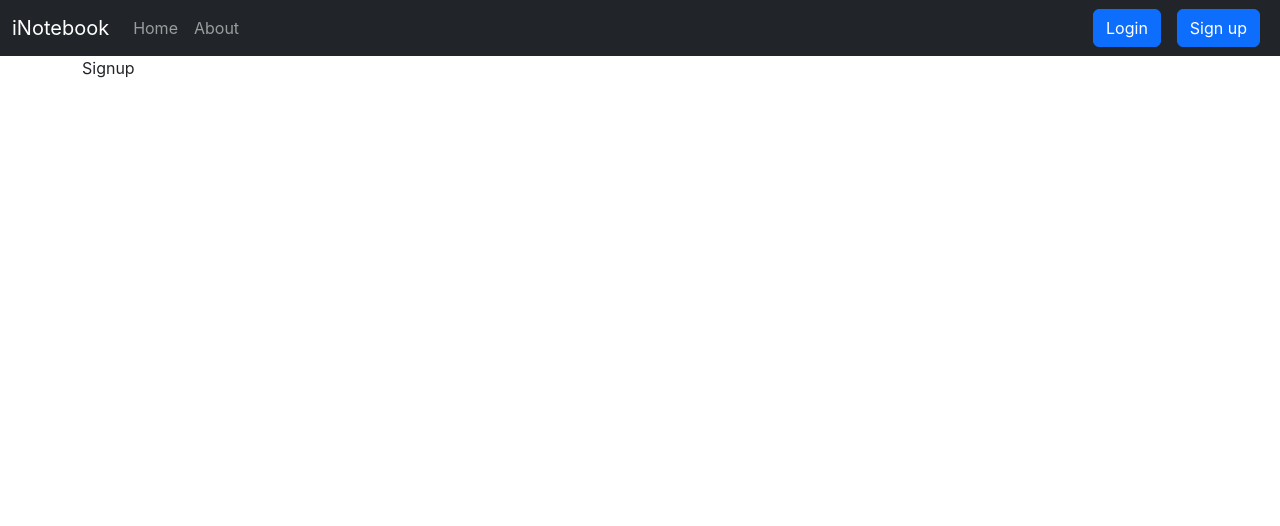
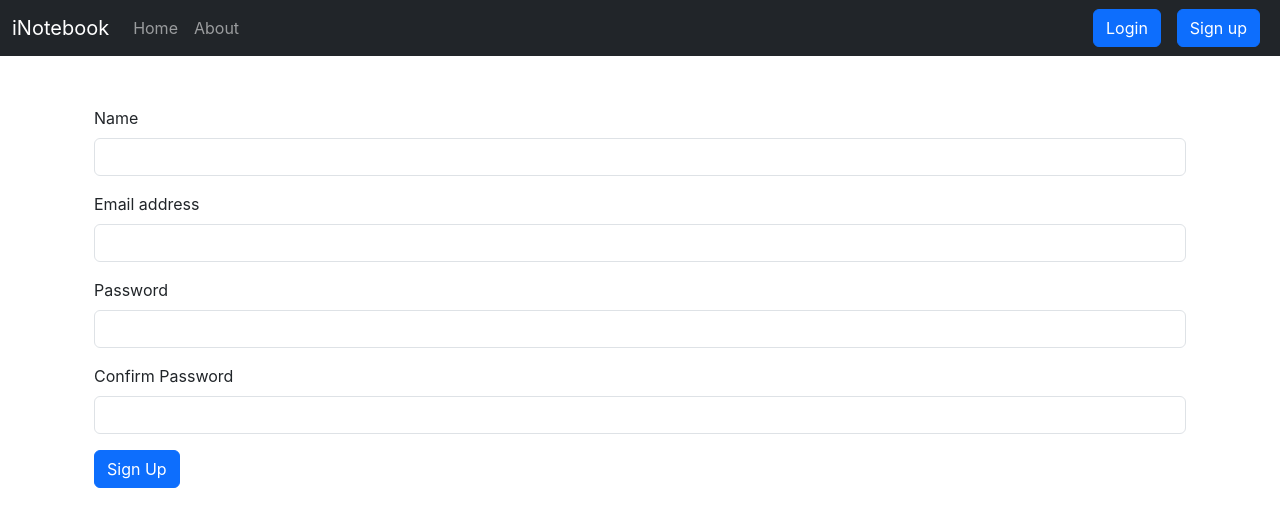
Before and after one commit to dhruvp66572/inotebook, a React (Create React App) app: page /signup in a window 1280 px wide. Shown: the top 526 px of the page. Built offline with nearby package versions, Linux system fonts and the light colour scheme; the HTML template or start-up script is replaced by a standard one.

Commit message:
Inotebook Completed + Alert Not Work

```diff
--- a/src/App.js
+++ b/src/App.js
@@ -6,19 +6,35 @@ import About from "./components/About";
 import NoteState from "./context/notes/NoteState";
 import Signup from "./components/Signup";
 import Login from "./components/Login";
+import React, { useState } from "react";
+import Alert from "./components/Alert";
 
 function App() {
+
+  const [alert, setAlert] = useState(null);
+
+  const showAlert = (msg, type) => {
+    setAlert({
+      msg: msg,
+      type: type,
+    });
+    setTimeout(() => {
+      setAlert(null);
+    }, 1500);
+  };
+
   return (
     <>
       <NoteState>
         <Router>
           <Navbar />
+          <Alert alert={alert}/>
           <div className="container">
             <Routes>
-              <Route exact path="/" Component={Home} />
-              <Route path="/about" Component={About} />
-              <Route path="/login" element={<Login/>} />
-              <Route path="/signup" element={<Signup/>} />
+              <Route exact path="/" element={<Home showAlert={showAlert}/>} />
+              <Route path="/about" element={<About showAlert={showAlert} />} />
+              <Route path="/login" element={<Login showAlert={showAlert}/>} />
+              <Route path="/signup" element={<Signup showAlert={showAlert}/>} />
             </Routes>
           </div>
         </Router>
--- a/src/components/AddNote1.js
+++ b/src/components/AddNote1.js
@@ -1,7 +1,7 @@
 import React, { useContext, useState } from "react";
 import noteContext from "../context/notes/notesContext";
 
-const AddNote1 = () => {
+const AddNote1 = (props) => {
   const context = useContext(noteContext);
   const { addNote } = context;
   // eslint-disable-next-line
@@ -12,6 +12,7 @@ const AddNote1 = () => {
     e.preventDefault();
     addNote(Note.title, Note.description, Note.tag);
     setNote({ title: "", description: "", tag: "DP" });
+    props.showAlert("Added Successfully", "success");
   };
   const handlechange = (e) => {
     setNote({ ...Note, [e.target.name]: e.target.value });
--- a/src/components/Alert.js
+++ b/src/components/Alert.js
@@ -1,9 +1,17 @@
-import React from 'react';
+import React from "react";
 
-export const Alert = () => {
+export default function Alert(props) {
+
+    const capitalize = (word)=>{
+        const lower = word.toLowerCase();
+        return lower.charAt(0).toUpperCase() + lower.slice(1);
+    }
+
   return (
-    <div>
-
+    <div style={{height:"50px"}}>
+    {props.Alert && <div className={`alert alert-${props.Alert.type} alert-dismissible fade show`} role="alert">
+      <strong>{capitalize(props.Alert.type)}</strong> : {props.Alert.msg}
+    </div>}
     </div>
-  )
+  );
 }
--- a/src/components/Home.js
+++ b/src/components/Home.js
@@ -1,9 +1,11 @@
 import React from "react";
 import Notes from "./Notes";
-const Home = () => {
+
+const Home = (props) => {
+  const {showAlert} = props;
   return (
     <div>
-     <Notes/>
+     <Notes showAlert={showAlert}/>
     </div>
   );
 };
--- a/src/components/Login.js
+++ b/src/components/Login.js
@@ -1,7 +1,7 @@
 import React, { useState } from "react";
 import {useNavigate} from 'react-router-dom'
 
-const Login = () => {
+const Login = (props) => {
 
 const [credential, setCredential] = useState({email:"",password:""})
 let history =  useNavigate()
@@ -23,9 +23,10 @@ let history =  useNavigate()
         // Save the auth token and Redirect
         localStorage.setItem('token',json.authtoken)
         history('/')
+        props.showAlert("Logged in Successfully","success")
     }
     else{
-        alert("Invalid Credentials")
+      props.showAlert("Invalid Details","Danger")
     }
   };
 
@@ -48,9 +49,6 @@ let history =  useNavigate()
             value={credential.email}
             onChange={handlechange}
           />
-          <div id="emailHelp" className="form-text">
-            We'll never share your email with anyone else.
-          </div>
         </div>
         <div className="mb-3">
           <label htmlFor="Password" className="form-label">
--- a/src/components/Navbar.js
+++ b/src/components/Navbar.js
@@ -1,7 +1,12 @@
 
-import { Link, useLocation } from "react-router-dom";
+import { Link, useLocation, useNavigate } from "react-router-dom";
 
 const  Navbar = ()=> {
+  let history = useNavigate();
+  const handlelogout =() =>{
+    localStorage.removeItem('token');
+    history('/login')
+  }
   let location = useLocation();
   return (
     <>
@@ -34,14 +39,14 @@ const  Navbar = ()=> {
                 </Link>
               </li>
             </ul>
-            <form className="d-flex" role="search">
+            {!localStorage.getItem('token')?<form className="d-flex" role="search">
               <Link className="btn btn-primary mx-2" role="button"  to='/login'>
                 Login
               </Link>
               <Link  className="btn btn-primary mx-2" role="button" to='/signup'>
                 Sign up
               </Link>
-            </form>
+            </form>: <button onClick={handlelogout} className="btn btn-primary">Logout</button>}
           </div>
         </div>
       </nav>
--- a/src/components/Noteitem.js
+++ b/src/components/Noteitem.js
@@ -16,9 +16,11 @@ const Noteitem = (props) => {
           <p className="card-text">{note.tag}</p>
           <i className="fa-solid fa-trash-can mx-2" onClick={()=>{
             deleteNote(note._id)
+            props.showAlert("Deleted Successfully", "success");
           }}></i>
           <i className="fa-solid fa-pen-to-square mx-2" onClick={()=>{
             updatenote(note)
+
           }}></i>
         </div>
       </div>
--- a/src/components/Signup.js
+++ b/src/components/Signup.js
@@ -1,8 +1,106 @@
-import React from 'react'
+import React, {useState} from 'react'
+import {useNavigate} from 'react-router-dom'
 
-function Signup() {
+function Signup(props) {
+
+  const [credential, setCredential] = useState({name:"",email:"",password:"",cpassword:""})
+let history =  useNavigate()
+    const handleSubmit = async (e) => {
+    e.preventDefault();
+    const {name, email, password} = credential;
+    // API Call
+    const response = await fetch(`http://localhost:5000/api/auth/createuser`, {
+      method: "POST",
+      headers: {
+        "Content-Type": "application/json",
+      },
+      body: JSON.stringify({name,email, password }),
+    });
+
+    const json = await response.json();
+    console.log(json)
+
+    if(json.success){
+        // Save the auth token and Redirect
+        localStorage.setItem('token',json.authtoken)
+        history('/')
+        props.showAlert("Account Created Successfully","success")
+    }
+    else{
+        props.showAlert("Invalid Credentials","Danger")
+    }
+  };
+
+  const handlechange = (e) => {
+    setCredential({...credential,[e.target.name]:e.target.value})
+  };
   return (
-    <div>Signup</div>
+    <div className='container'>
+      <form onSubmit={handleSubmit}>
+        <div className="mb-3">
+          <label htmlFor="name" className="form-label">
+            Name
+          </label>
+          <input
+            type="text"
+            className="form-control"
+            id="name"
+            name="name"
+            // value={''}
+            onChange={handlechange}
+          />
+        </div>
+        <div className="mb-3">
+          <label htmlFor="email" className="form-label">
+            Email address
+          </label>
+          <input
+            type="email"
+            className="form-control"
+            id="email"
+            aria-describedby="emailHelp"
+            name="email"
+            // value={''}
+            onChange={handlechange}
+            required
+
+          />
+        </div>
+        <div className="mb-3">
+          <label htmlFor="Password" className="form-label">
+            Password
+          </label>
+          <input
+            type="password"
+            className="form-control"
+            id="password"
+            name="password"
+            // value={''}
+            onChange={handlechange}
+            required
+            minLength={5}
+          />
+        </div>
+        <div className="mb-3">
+          <label htmlFor="Confirm Password" className="form-label">
+            Confirm Password
+          </label>
+          <input
+            type="password"
+            className="form-control"
+            id="cpassword"
+            name="cpassword"
+            // value={''}
+            onChange={handlechange}
+            required
+            minLength={5}
+          />
+        </div>
+        <button type="submit" className="btn btn-primary">
+          Sign Up
+        </button>
+      </form>
+    </div>
   )
 }
 
--- a/src/context/notes/NoteState.js
+++ b/src/context/notes/NoteState.js
@@ -15,7 +15,7 @@ const NoteState = (props) => {
       headers: {
         "Content-Type": "application/json",
         "auth-token":
-          "eyJhbGciOiJIUzI1NiIsInR5cCI6IkpXVCJ9.eyJ1c2VyIjp7ImlkIjoiNjU3MDg0NzRiYjIyYjMwOTNhZWExMmU1In0sImlhdCI6MTcwMTg3Mjc4Nn0.nVX34W1FYQeIWgI9Xq3nxuj1WzI4a1iPqEouHSAHobM"
+          localStorage.getItem('token ')
       },
     });
 
@@ -31,7 +31,7 @@ const NoteState = (props) => {
       headers: {
         "Content-Type": "application/json",
         "auth-token":
-          "eyJhbGciOiJIUzI1NiIsInR5cCI6IkpXVCJ9.eyJ1c2VyIjp7ImlkIjoiNjU3MDg0NzRiYjIyYjMwOTNhZWExMmU1In0sImlhdCI6MTcwMTg3Mjc4Nn0.nVX34W1FYQeIWgI9Xq3nxuj1WzI4a1iPqEouHSAHobM",
+          localStorage.getItem('token '),
       },
       body: JSON.stringify({ title, description, tag }),
     });
@@ -48,7 +48,7 @@ const NoteState = (props) => {
       headers: {
         "Content-Type": "application/json",
         "auth-token":
-        "eyJhbGciOiJIUzI1NiIsInR5cCI6IkpXVCJ9.eyJ1c2VyIjp7ImlkIjoiNjU3MDg0NzRiYjIyYjMwOTNhZWExMmU1In0sImlhdCI6MTcwMTg3Mjc4Nn0.nVX34W1FYQeIWgI9Xq3nxuj1WzI4a1iPqEouHSAHobM",
+        localStorage.getItem('token '),
       },
     });
 
@@ -65,12 +65,12 @@ const NoteState = (props) => {
   // Edit a Note
   const editNote = async (id, title, description, tag) => {
     // API Call
-    const response = await fetch(`${host}/api/notes/updatenote/${id}`, {
+    const response =  await fetch(`${host}/api/notes/updatenote/${id}`, {
       method: 'put',
       headers: {
         "Content-Type": "application/json",
         "auth-token":
-        "eyJhbGciOiJIUzI1NiIsInR5cCI6IkpXVCJ9.eyJ1c2VyIjp7ImlkIjoiNjU3MDg0NzRiYjIyYjMwOTNhZWExMmU1In0sImlhdCI6MTcwMTg3Mjc4Nn0.nVX34W1FYQeIWgI9Xq3nxuj1WzI4a1iPqEouHSAHobM",
+        localStorage.getItem('token '),
       },
       body: JSON.stringify({ title, description, tag }),
     });
```
Also changed, not shown: src/components/Notes.js (+50 -23 lines), 1 other file (tests, documents, lock files or other folders).
